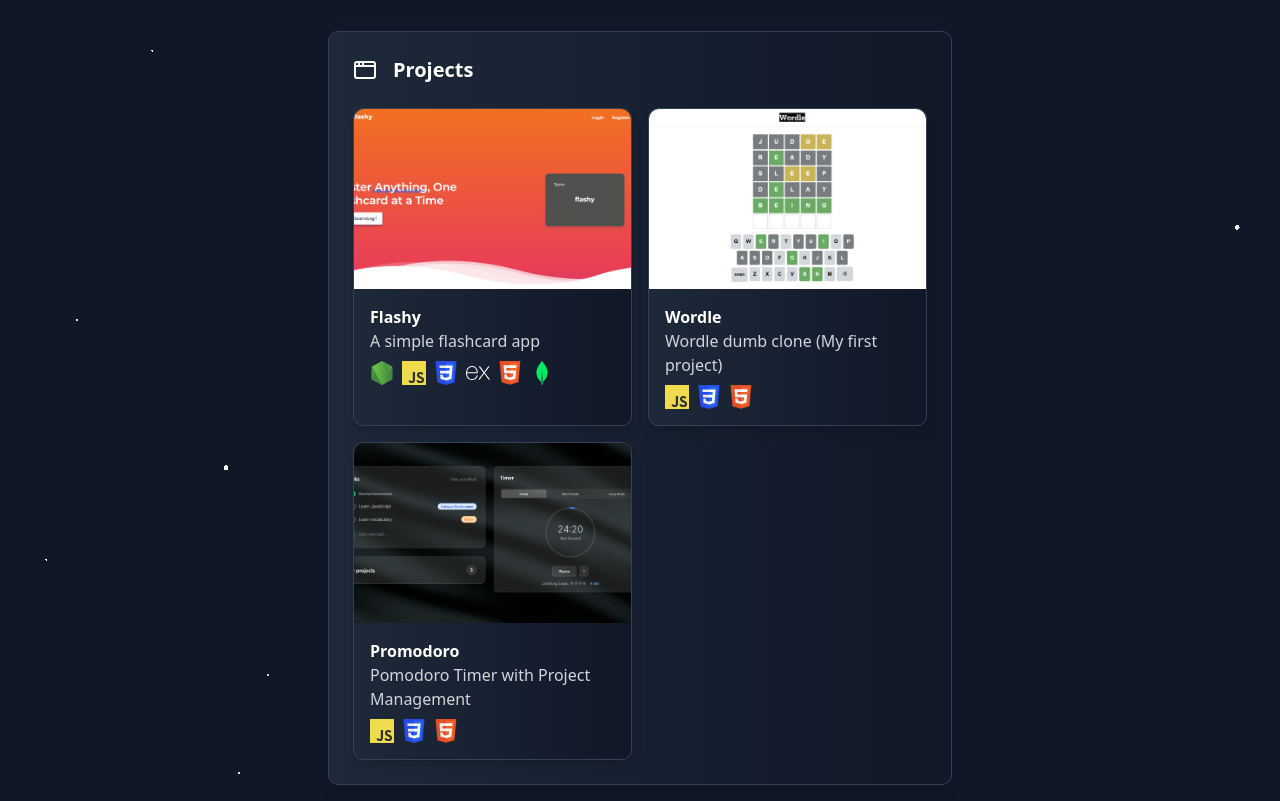
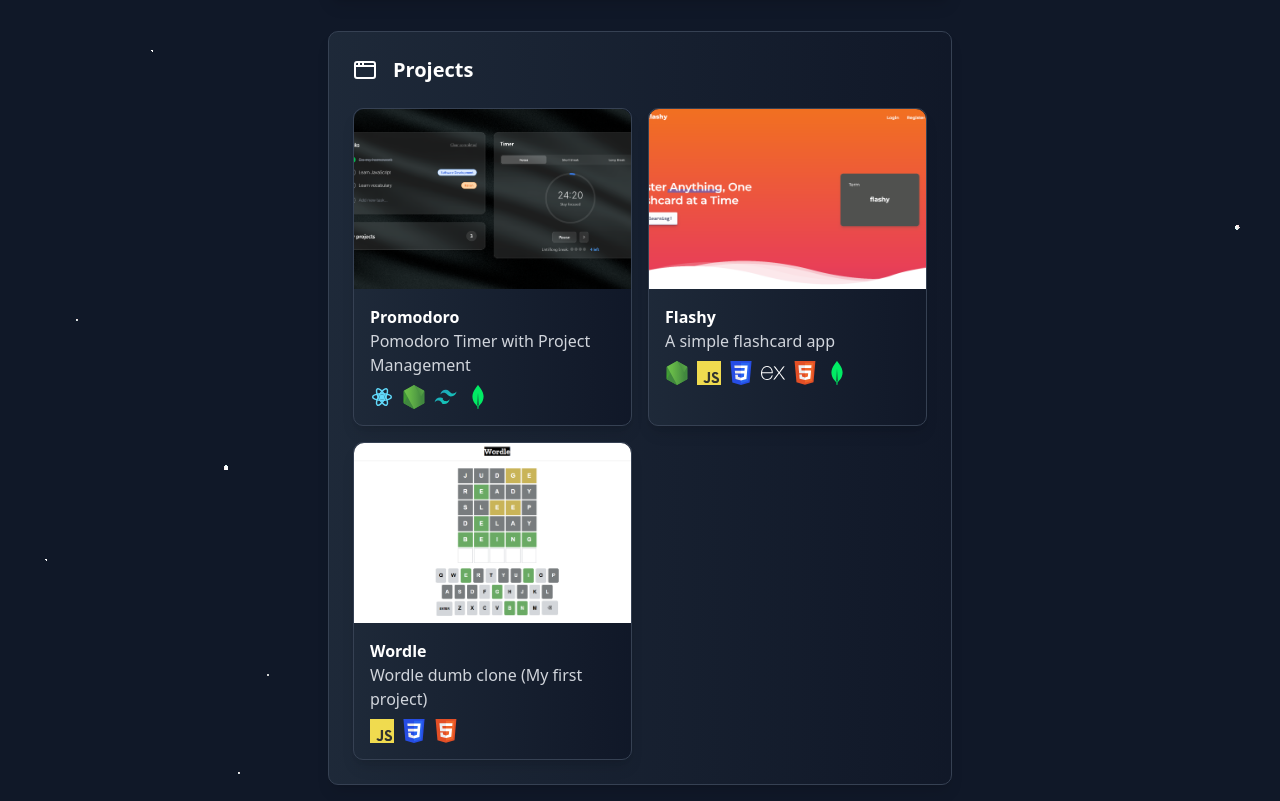
Before and after one commit to hiiramsan/aymama, a React (Vite) app: page / in a window 1280 px wide. Shown: the part 1407-2208 px from the top of the page. Built offline with nearby package versions, Linux system fonts and the light colour scheme.

Commit message:
little adjustments

```diff
--- a/src/App.tsx
+++ b/src/App.tsx
@@ -15,11 +15,13 @@
   JavaScript,
   Nodejs,
   CSS,
+  ReactLogo,
+  TailwindCSS,
   Expressjs,
   HTML5,
   MongoDB,
 } from "./components/icons/icons";
-import { useEffect, useState } from "react";
+import React, { useEffect, useState } from "react";
 
 function App() {
   const [isLoading, setIsLoading] = useState(true);
@@ -205,6 +207,30 @@
           </div>
           {/* Projects */}
           <div className="grid grid-cols-2 gap-4 w-full">
+
+            <a
+              className="bg-gradient-to-r from-gray-800 to-gray-900 rounded-lg border border-gray-700 shadow-lg flex flex-col transition-transform transform duration-300 ease-in-out hover:scale-105 hover:border-slate-500 hover:shadow-lg hover:shadow-indigo-500/30"
+              href="https://promodoro-rho.vercel.app/"
+              target="_blank"
+            >
+              <img
+                src="/promodoro.png"
+                alt="Promodoro"
+                className="w-full h-[180px] object-cover rounded-t-lg"
+              />
+              <p className="text-md text-white ml-4 mt-4 font-semibold">
+                Promodoro
+              </p>
+              <p className="text-md text-gray-300 ml-4 mb-2 font-light">
+                Pomodoro Timer with Project Management
+              </p>
+              <div className="flex justify-start items-center ml-4 mb-4 space-x-2">
+                <ReactLogo className="size-6" />
+                <Nodejs className="size-6" />
+                <TailwindCSS className="size-6" />
+                <MongoDB className="size-6" />
+              </div>
+            </a>
             <a
               className="bg-gradient-to-r from-gray-800 to-gray-900 rounded-lg border border-gray-700 shadow-lg flex flex-col transition-transform transform duration-300 ease-in-out hover:scale-105 hover:border-slate-500 hover:shadow-lg hover:shadow-indigo-500/30"
               href="https://flashy-v2.vercel.app"
@@ -254,28 +280,7 @@
               </div>
             </a>
 
-            <a
-              className="bg-gradient-to-r from-gray-800 to-gray-900 rounded-lg border border-gray-700 shadow-lg flex flex-col transition-transform transform duration-300 ease-in-out hover:scale-105 hover:border-slate-500 hover:shadow-lg hover:shadow-indigo-500/30"
-              href="https://promodoro-rho.vercel.app/"
-              target="_blank"
-            >
-              <img
-                src="/promodoro.png"
-                alt="Promodoro"
-                className="w-full h-[180px] object-cover rounded-t-lg"
-              />
-              <p className="text-md text-white ml-4 mt-4 font-semibold">
-                Promodoro
-              </p>
-              <p className="text-md text-gray-300 ml-4 mb-2 font-light">
-                Pomodoro Timer with Project Management
-              </p>
-              <div className="flex justify-start items-center ml-4 mb-4 space-x-2">
-                <JavaScript className="size-6" />
-                <CSS className="size-6" />
-                <HTML5 className="size-6" />
-              </div>
-            </a>
+
           </div>
         </div>
 
--- a/src/components/icons/icons.tsx
+++ b/src/components/icons/icons.tsx
@@ -11,3 +11,31 @@
 export const HTML5 = (props: SVGProps<SVGSVGElement>) => <svg xmlns="http://www.w3.org/2000/svg" viewBox="0 0 452 520" width="1em" height="1em" {...props}><path fill="#e34f26" d="M41 460L0 0h451l-41 460-185 52" /><path fill="#ef652a" d="M226 472l149-41 35-394H226" /><path fill="#ecedee" d="M226 208h-75l-5-58h80V94H84l15 171h127zm0 147l-64-17-4-45h-56l7 89 117 32z" /><path fill="#fff" d="M226 265h69l-7 73-62 17v59l115-32 16-174H226zm0-171v56h136l5-56z" /></svg>;
 
 export const MongoDB = (props: SVGProps<SVGSVGElement>) => <svg viewBox="0 0 256 549" xmlns="http://www.w3.org/2000/svg" width="1em" height="1em" preserveAspectRatio="xMidYMid" {...props}><path fill="#01EC64" d="M175.622 61.108C152.612 33.807 132.797 6.078 128.749.32a1.03 1.03 0 0 0-1.492 0c-4.048 5.759-23.863 33.487-46.874 60.788-197.507 251.896 31.108 421.89 31.108 421.89l1.917 1.28c1.704 26.234 5.966 63.988 5.966 63.988h17.045s4.26-37.54 5.965-63.987l1.918-1.494c.213.214 228.828-169.78 31.32-421.677Zm-47.726 418.05s-10.227-8.744-12.997-13.222v-.428l12.358-274.292c0-.853 1.279-.853 1.279 0l12.357 274.292v.428c-2.77 4.478-12.997 13.223-12.997 13.223Z" /></svg>;
+
+export const ReactLogo = (props: SVGProps<SVGSVGElement>) => (
+    <svg viewBox="0 0 256 256" width="1em" height="1em" xmlns="http://www.w3.org/2000/svg" {...props}>
+        <g>
+            <circle cx="128" cy="128" r="28" fill="#61dafb" />
+            <g stroke="#61dafb" strokeWidth="16" fill="none">
+                <ellipse rx="100" ry="36" cx="128" cy="128" transform="rotate(0 128 128)" />
+                <ellipse rx="100" ry="36" cx="128" cy="128" transform="rotate(60 128 128)" />
+                <ellipse rx="100" ry="36" cx="128" cy="128" transform="rotate(120 128 128)" />
+            </g>
+        </g>
+    </svg>
+);
+
+export const TailwindCSS = (props: SVGProps<SVGSVGElement>) => (
+    <svg viewBox="0 0 256 154" width="1em" height="1em" xmlns="http://www.w3.org/2000/svg" {...props}>
+        <defs>
+            <linearGradient id="tw-gradient" x1="0%" y1="0%" x2="100%" y2="100%">
+                <stop offset="0%" stopColor="#2298bd" />
+                <stop offset="100%" stopColor="#0ed7b5" />
+            </linearGradient>
+        </defs>
+        <path
+            d="M128 0C93.867 0 73.6 17.067 67.2 51.2c13.867-17.067 29.867-23.467 48-19.2 10.453 2.453 17.953 10.08 26.08 18.373C152.96 59.84 163.2 70.4 180.267 70.4c34.133 0 54.4-17.067 60.8-51.2-13.867 17.067-29.867 23.467-48 19.2-10.453-2.453-17.953-10.08-26.08-18.373C155.04 10.56 144.8 0 128 0zm-60.8 83.2C33.067 83.2 12.8 100.267 6.4 134.4c13.867-17.067 29.867-23.467 48-19.2 10.453 2.453 17.953 10.08 26.08 18.373C79.04 142.24 89.28 152.8 106.347 152.8c34.133 0 54.4-17.067 60.8-51.2-13.867 17.067-29.867 23.467-48 19.2-10.453-2.453-17.953-10.08-26.08-18.373C101.12 92.64 90.88 83.2 67.2 83.2z"
+            fill="url(#tw-gradient)"
+        />
+    </svg>
+);
```
